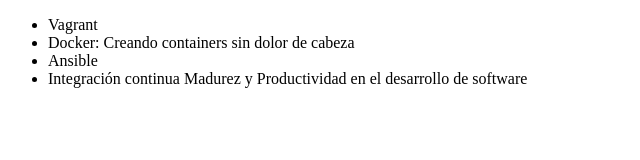
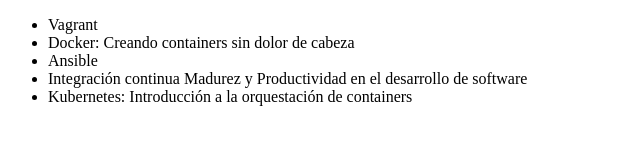
Before and after one commit to SimonGarciaMan/alura-git, a plain HTML site: page index.html in a window 1280 px wide. Shown: the whole page, without its empty margins (0-640 px from the left). Drawn offline with Linux system fonts and the light colour scheme.

Commit message:
Modificando el curso de Kubernetes

```diff
--- a/index.html
+++ b/index.html
@@ -10,6 +10,7 @@
          <li> Docker: Creando containers sin dolor de cabeza </li>
          <li> Ansible </li>
          <li> Integración continua Madurez y Productividad en el desarrollo de software </li>
+         <li>Kubernetes: Introducción a la orquestación de containers</li>
      </ul>
 </body>
 </html>
```
